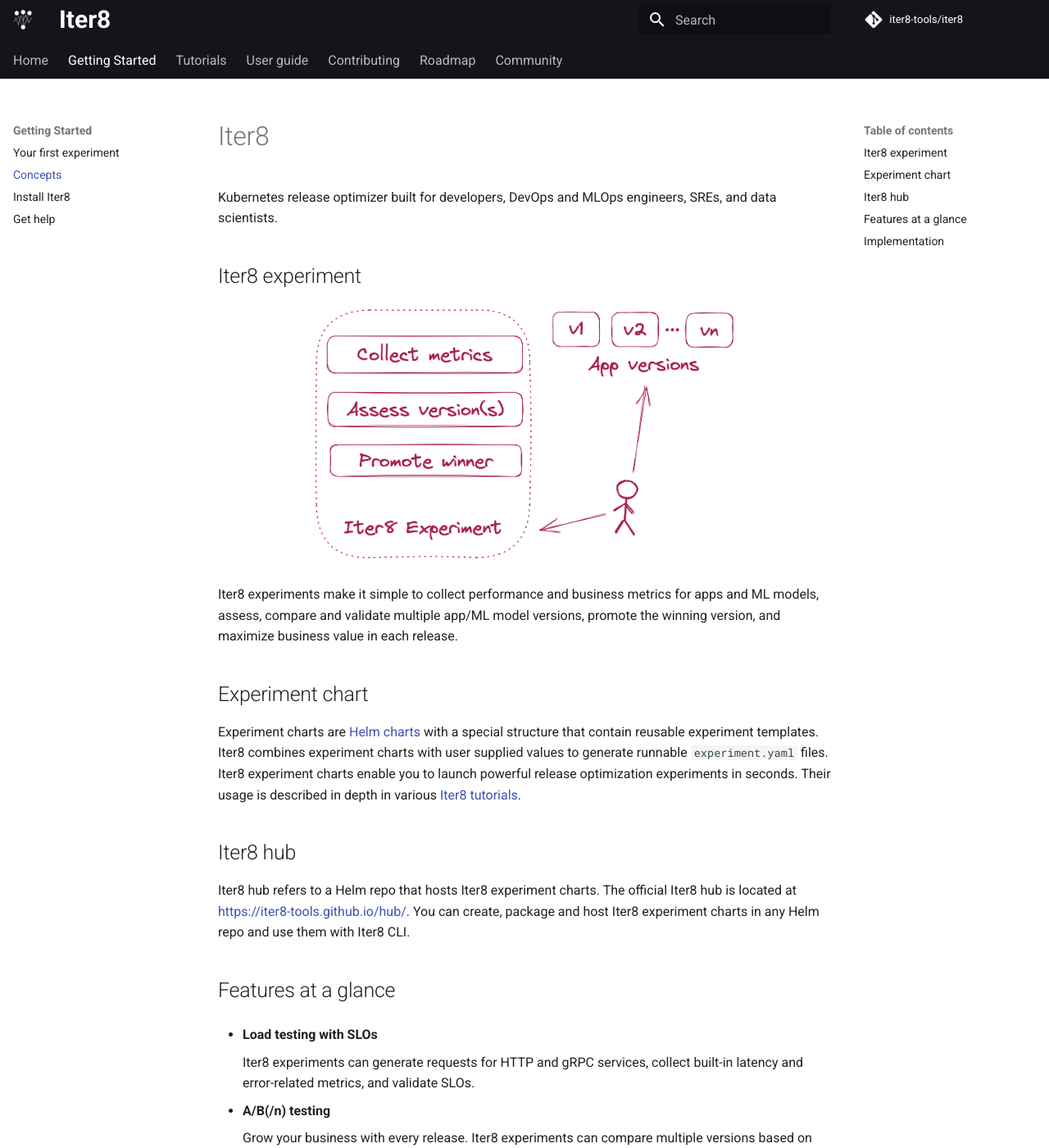
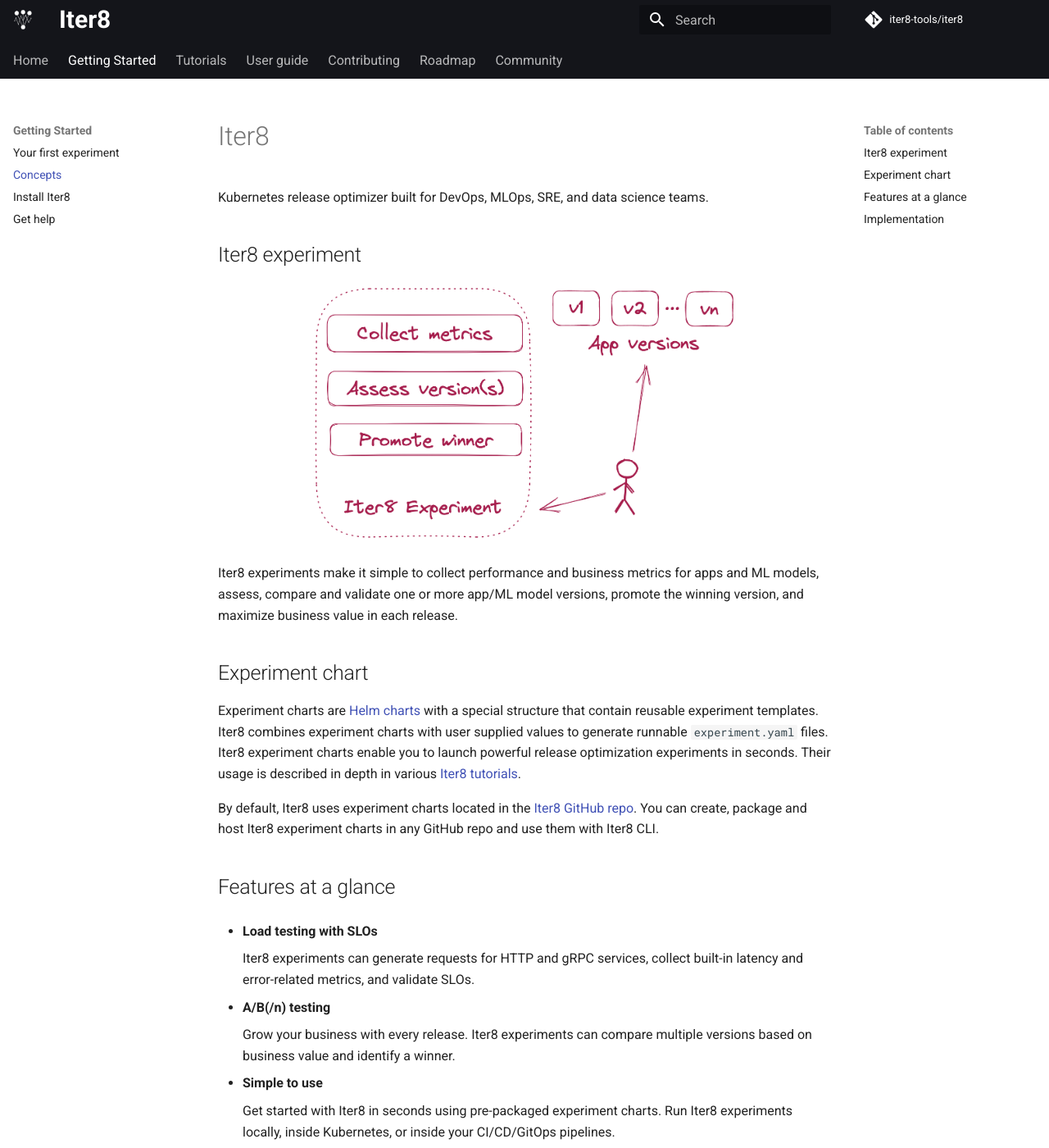
Before and after one commit to iter8-tools/docs, an MkDocs documentation site: the page built from docs/getting-started/concepts.md, in a window 1280 px wide and 1400 px high. Shown: the whole window at 82% size. Built offline with MkDocs 1.6.1 and Material for MkDocs 9.7.7, drawn with Linux system fonts in a browser that asks for light colours; comment, search, counter and statistics services are not loaded; the version menu is left out.

Commit message:
updated concepts and home
Signed-off-by: Srinivasan Parthasarathy <spartha@us.ibm.com>

```diff
--- a/docs/getting-started/concepts.md
+++ b/docs/getting-started/concepts.md
@@ -4,20 +4,19 @@
 
 # Iter8
 
-Kubernetes release optimizer built for developers, DevOps and MLOps engineers, SREs, and data scientists.
+Kubernetes release optimizer built for DevOps, MLOps, SRE, and data science teams.
 
 ## Iter8 experiment
 <p align='center'>
   <img alt-text="load-test-http" src="../../images/iter8-intro-dark.png" width="70%" />
 </p>
 
-Iter8 experiments make it simple to collect performance and business metrics for apps and ML models, assess, compare and validate multiple app/ML model versions, promote the winning version, and maximize business value in each release.
+Iter8 experiments make it simple to collect performance and business metrics for apps and ML models, assess, compare and validate one or more app/ML model versions, promote the winning version, and maximize business value in each release.
 
 ## Experiment chart
 Experiment charts are [Helm charts](https://helm.sh/docs/topics/charts/) with a special structure that contain reusable experiment templates. Iter8 combines experiment charts with user supplied values to generate runnable `experiment.yaml` files. Iter8 experiment charts enable you to launch powerful release optimization experiments in seconds. Their usage is described in depth in various [Iter8 tutorials](../tutorials/load-test-http/basicusage.md).
 
-## Iter8 hub
-Iter8 hub refers to a Helm repo that hosts Iter8 experiment charts. The official Iter8 hub is located at https://iter8-tools.github.io/hub/. You can create, package and host Iter8 experiment charts in any Helm repo and use them with Iter8 CLI.
+By default, Iter8 uses experiment charts located in the [Iter8 GitHub repo](https://github.com/iter8-tools/iter8). You can create, package and host Iter8 experiment charts in any GitHub repo and use them with Iter8 CLI.
 
 ## Features at a glance
 
--- a/overrides/home.html
+++ b/overrides/home.html
@@ -47,8 +47,28 @@
           <strong>Kubernetes Release Optimizer</strong>
         </h1>
 
-        <h2>
+        <h3>
           <span class="twemoji">
+            {% include ".icons/material/check-circle.svg" %}
+          </span>
+          Collect performance and business metrics
+          <br/>
+          <span class="twemoji">
+            {% include ".icons/material/check-circle.svg" %}
+          </span>
+          Assess, compare and validate one or more versions
+          <br/>
+          <span class="twemoji">
+            {% include ".icons/material/check-circle.svg" %}
+          </span>
+          Safely promote winning version
+          <br/>
+          <span class="twemoji">
+            {% include ".icons/material/check-circle.svg" %}
+          </span>
+          Maximize business value in each release
+          <br/>
+          <!-- <span class="twemoji">
             {% include ".icons/material/check-circle.svg" %}
           </span>
           Safely rollout apps
@@ -66,8 +86,8 @@
           <span class="twemoji">
             {% include ".icons/material/check-circle.svg" %}
           </span>
-          Simplify CI/CD/GitOps
-        </h2>
+          Simplify CI/CD/GitOps  -->
+        </h3>
 
         <a href="{{ base_url }}/getting-started/your-first-experiment" title="Get started"
           class="md-button text-large">
@@ -102,12 +122,19 @@
       </span>
       Open Source
     </h2>
+
     <h3 class="text-light">
-      Iter8 is 100% open source and community-driven.
-      <br/>
-      All components are available under the Apache 2 License on GitHub.
+      Built with
+      <span class="twemoji heart">
+        {% include ".icons/material/heart.svg" %}
+      </span>
+      for DevOps, MLOps, SRE, and data science teams
     </h3>
 
+
+    <p class="text-light">
+      Conceived at <a href="https://research.ibm.com/">IBM Research</a>
+    </p>
   </div>
 
 
```
Also changed, not shown: docs/getting-started/installiter8cli.md (+1 -1 lines).
